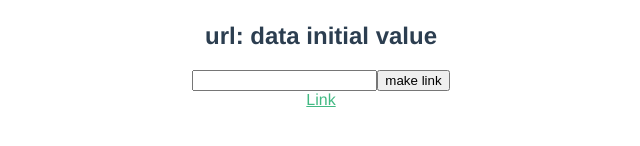
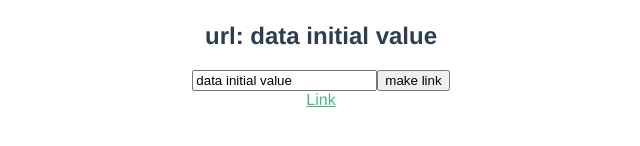
Before and after one commit to rowaxl/vue_super_sample, a Vue app: page / in a window 1280 px wide. Shown: the part 262-408 px from the top of the page, without its empty margins (319-959 px from the left). Built offline with nearby package versions, Linux system fonts and the light colour scheme.

Commit message:
use v-bind

```diff
--- a/src/components/HelloWorld.vue
+++ b/src/components/HelloWorld.vue
@@ -1,7 +1,7 @@
 <template>
   <div class="hello">
     <h2>url: {{ text }}</h2>
-    <input type="text" v-on:input="changeText" />
+    <input type="text" v-on:input="changeText" v-bind:value="text" />
     <button v-on:click="updateLink">make link</button>
     <div><a v-bind:href="href">Link</a></div>
   </div>
@@ -10,9 +10,6 @@
 <script>
 export default {
   name: 'HelloWorld',
-  props: {
-    msg: String
-  },
   data: () => {
     return {
       text: 'data initial value',
@@ -25,6 +22,7 @@ export default {
     },
     updateLink: function() {
       this.href = this.text;
+      this.text = '';
     }
   }
 }
```
